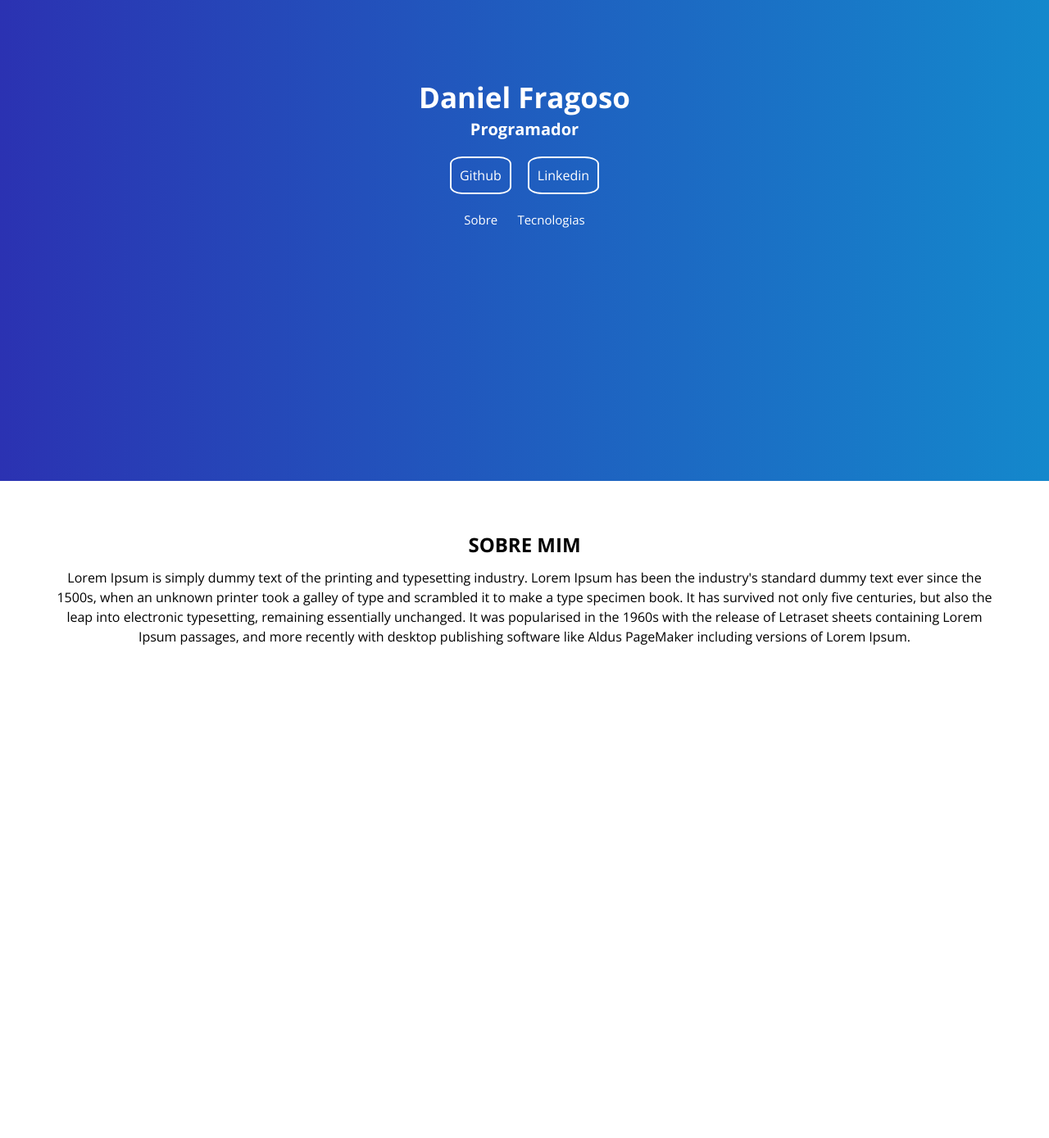
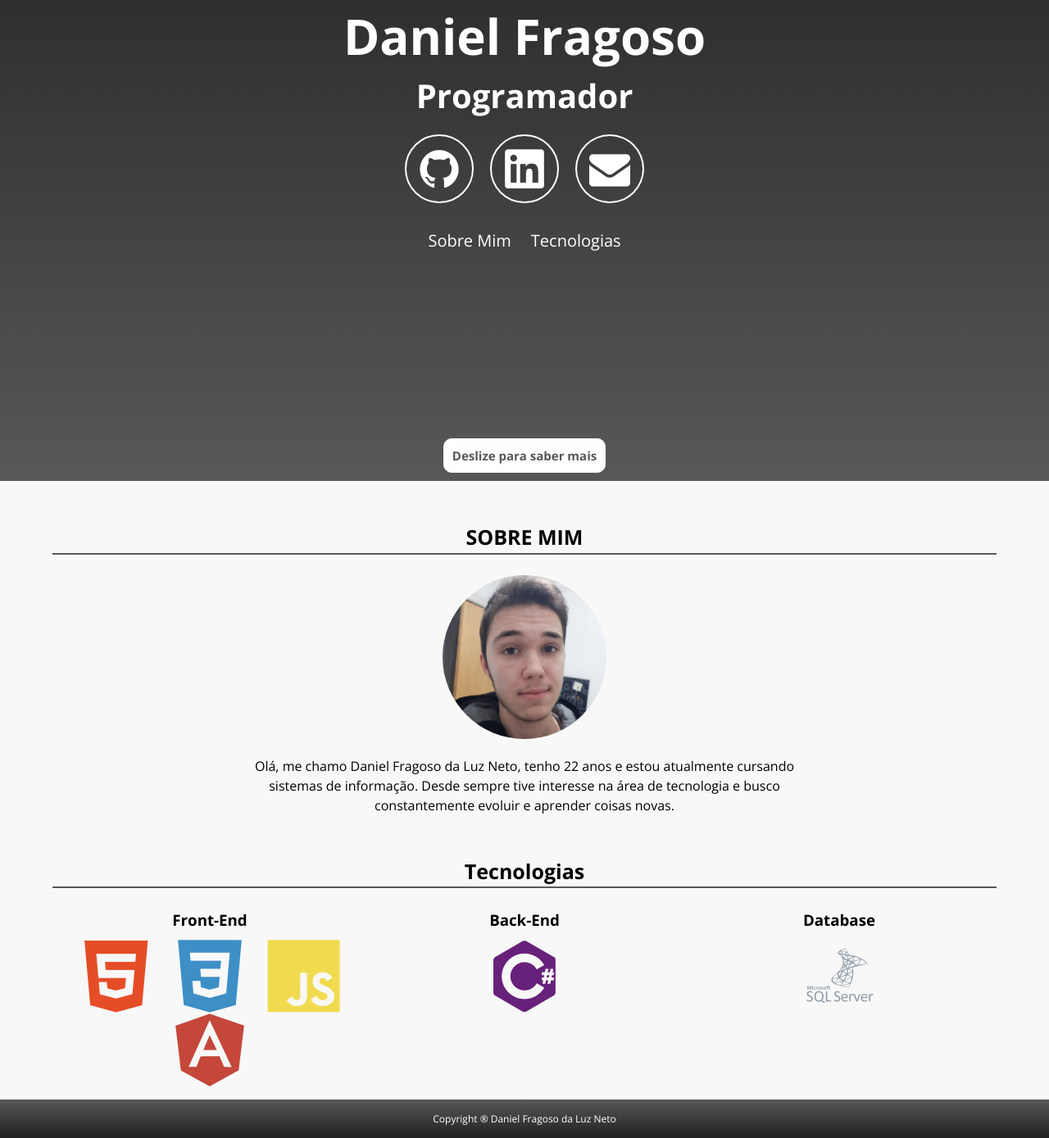
Before and after one commit to danielneto10/danielneto10.github.io, a plain HTML site: page index.html in a window 1280 px wide. Shown: the part 213-1602 px from the top of the page at 82% size. Before the commit the page ends 1072 px from the top, so only its background shows below. Drawn offline with nearby package versions, Linux system fonts and the light colour scheme.

Commit message:
Mudança de cor e ajustes

```diff
--- a/css/index.css
+++ b/css/index.css
@@ -9,40 +9,68 @@ html {
 }
 
 body {
-  justify-content: center;
-  align-items: center;
-  text-align: center;
-
   width: 100%;
   height: 100vh;
   font-family: "Open Sans", sans-serif;
 }
 
+main {
+  background: #f8f8f8;
+}
+
 .container {
+  display: flex;
+  justify-content: center;
+  text-align: center;
+
   margin: 0 auto;
+  padding-top: 50px;
   width: 90%;
   line-height: 1.5;
 }
 
-/* 1ª Parte (Nome) */
+.titulo {
+  border-bottom: 2px solid #585858;
+  margin-bottom: 10px;
+}
+
+/* Introducao */
 
 .introducao {
   display: flex;
   justify-content: center;
   align-items: center;
+  flex-direction: column;
 
   width: 100%;
   height: 100vh;
-  background: linear-gradient(to right, #2b32b2, #1488cc);
+  background: linear-gradient(#202020, #585858);
 }
 
 .introducao-conteudo {
   width: 80%;
   text-align: center;
-  justify-content: center;
+  color: #fff;
+  margin-top: auto;
+}
 
-  color: #fff;
-  position: absolute;
+.introducao-botao {
+  font-weight: bold;
+  font-size: 15px;
+  color: #585858;
+  background: #fff;
+  text-decoration: none;
+
+  border: 1px solid #fff;
+  border-radius: 10px;
+
+  margin-top: auto;
+  padding: 10px;
+  margin-bottom: 10px;
+}
+
+.introducao-conteudo h1 {
+  margin-bottom: 10px;
 }
 
 .introducao-titulo {
@@ -57,42 +85,154 @@ body {
 }
 
 .introducao-lista {
-  padding: 1.25em;
+  display: flex;
+  justify-content: center;
+  margin-bottom: 10px;
+}
+
+.introducao-item {
+  display: flex;
+  align-items: center;
+  justify-content: center;
+
+  font-size: 30px;
+  text-decoration: none;
+  color: #fff;
+  margin: 10px;
+
+  border: 2px solid #fff;
+  border-radius: 50%;
+
+  transition: 0.5s background;
+}
+
+.introducao-item i {
+  padding: 10px;
+}
+
+.introducao-item:hover {
+  background: #fff;
+  color: #585858;
+}
+
+.introducao-links {
   display: flex;
   justify-content: center;
 }
 
-.introcao-item {
-  border: 2px solid #ffffff;
-  border-radius: 20%;
-  padding: 10px;
-  margin: 0 10px;
-  transition: .7s background;
+.introducao-link {
+  font-size: 15px;
+  margin: 12px;
 
   text-decoration: none;
   color: #fff;
 }
 
-.introcao-item:hover {
-  color: #1488cc;
-  background: #fff;
+/* Sobre */
+
+.sobre-conteudo {
+  text-align: center;
 }
 
-.introducao-link {
-  font-size: 15px;
-  padding: 0px 10px;
-
-  text-decoration: none;
-  color: #fff;
+.sobre-conteudo p {
+  line-height: 1.5;
 }
 
-/* 2ª Parte (Sobre) */
-
-#sobre {
-  padding: 60px 0;
+.sobre-foto {
+  border-radius: 50%;
+  width: 200px;
+  max-width: 100%;
+  padding: 15px 0;
 }
 
-#sobre p {
-  padding: 10px 0;
-  line-height: 1.5;
+/* Tecnologias */
+
+#tecnologias {
+  flex-direction: column;
 }
+
+.tecnologia-conteudo {
+  display: flex;
+  flex-direction: column;
+}
+
+.tecnologia-item {
+  margin: 15px 0;
+  text-align: center;
+}
+
+.tecnologia-item h3 {
+  margin-bottom: 10px;
+}
+
+.tecnologia-item i {
+  font-size: 80px;
+  margin: 0 10px;
+}
+
+/* Footer */
+
+#footer {
+  background: linear-gradient(#585858, #202020);
+}
+
+.footer-conteudo {
+  color: #fff;
+  font-size: 12px;
+  padding: 15px;
+
+  text-align: center;
+}
+
+/* Responsividade Ipad */
+
+@media screen and (min-width: 768px) {
+  /* Introducao */
+  .introducao-titulo {
+    font-size: 60px;
+  }
+
+  .introducao-sub-titulo {
+    font-size: 40px;
+  }
+
+  .introducao-item {
+    font-size: 50px;
+  }
+
+  .introducao-item i {
+    padding: 15px;
+  }
+
+  .introducao-link {
+    font-size: 20px;
+  }
+
+  .titulo {
+    font-size: 25px;
+  }
+
+  .tecnologia-item i {
+    font-size: 90px;
+  }
+
+  .tecnologia-conteudo {
+    flex-direction: row;
+    justify-content: center;
+  }
+
+  .tecnologia-item {
+    width: 50%;
+  }
+
+  .tecnologia-item i {
+    padding-bottom: 10px;
+  }
+
+  @media screen and (min-width: 1024px) {
+    #sobre p {
+      max-width: 60%;
+      margin: 0 auto;
+    }
+  }
+}
--- a/index.html
+++ b/index.html
@@ -6,6 +6,8 @@
     <meta name="viewport" content="width=device-width, initial-scale=1.0">
     <link href="https://fonts.googleapis.com/css2?family=Open+Sans:wght@400;700&display=swap" rel="stylesheet">
     <link rel="stylesheet" href="css/index.css">
+    <link rel="stylesheet" href="https://cdn.jsdelivr.net/gh/devicons/devicon@v2.14.0/devicon.min.css">
+    <link rel="stylesheet" href="https://cdnjs.cloudflare.com/ajax/libs/font-awesome/4.7.0/css/font-awesome.min.css">
 </head>
 
 <body>
@@ -15,32 +17,56 @@
                 <span class="introducao-titulo">Daniel Fragoso</span>
                 <span class="introducao-sub-titulo">Programador</span>
             </h1>
-            <ul class="introducao-lista">
-                <a href="#" class="introcao-item">Github</a>
-                <a href="#" class="introcao-item">Linkedin</a>
-            </ul>
-            <a href="#sobre" class="introducao-link">Sobre</a>
-            <a href="" class="introducao-link">Tecnologias</a>
+            <div class="introducao-lista">
+                <a href="https://github.com/danielneto10" target="_blank" class="introducao-item"><i
+                        class="devicon-github-original"></i></a>
+                <a href="https://www.linkedin.com/in/daniel-fragoso-350141183/" target="_blank"
+                    class="introducao-item"><i class="devicon-linkedin-plain"></i></a>
+                <a href="mailto:daniel.fluz@hotmail.com" class="introducao-item"><i class="fa fa-envelope"></i></a>
+            </div>
+            <div class="introducao-links">
+                <a href="#sobre" class="introducao-link">Sobre Mim</a>
+                <a href="#tecnologias" class="introducao-link">Tecnologias</a>
+            </div>
         </div>
+        <a href="#sobre" class="introducao-botao">Deslize para saber mais</a>
     </div>
     <main>
         <section id="sobre" class="container">
             <div class="sobre-conteudo">
-                <h2>SOBRE MIM</h2>
-                <p>Lorem Ipsum is simply dummy text of the printing and typesetting industry. Lorem Ipsum has been the
-                    industry's standard dummy text ever since the 1500s, when an unknown printer took a galley of type
-                    and scrambled it to make a type specimen book. It has survived not only five centuries, but also the
-                    leap into electronic typesetting, remaining essentially unchanged. It was popularised in the 1960s
-                    with the release of Letraset sheets containing Lorem Ipsum passages, and more recently with desktop
-                    publishing software like Aldus PageMaker including versions of Lorem Ipsum. </p>
+                <h2 class="titulo">SOBRE MIM</h2>
+                <img class="sobre-foto" src="Images/fotoeu.jpg" alt="">
+                <p>Olá, me chamo Daniel Fragoso da Luz Neto, tenho 22 anos e estou atualmente cursando sistemas de
+                    informação. Desde sempre tive interesse na área de tecnologia e busco constantemente evoluir e
+                    aprender coisas novas.</p>
             </div>
         </section>
         <section id="tecnologias" class="container">
-            <div class="habilidades-conteudo">
-
+            <h2 class="titulo">Tecnologias</h2>
+            <div class="tecnologia-conteudo">
+                <div class="tecnologia-item">
+                    <h3>Front-End</h3>
+                    <i class="devicon-html5-plain colored"></i>
+                    <i class="devicon-css3-plain colored"></i>
+                    <i class="devicon-javascript-plain colored"></i>
+                    <i class="devicon-angularjs-plain colored"></i>
+                </div>
+                <div class="tecnologia-item">
+                    <h3>Back-End</h3>
+                    <i class="devicon-csharp-plain colored"></i>
+                </div>
+                <div class="tecnologia-item">
+                    <h3>Database</h3>
+                    <i class="devicon-microsoftsqlserver-plain-wordmark colored"></i>
+                </div>
             </div>
         </section>
     </main>
+    <footer id="footer">
+        <div class="footer-conteudo">
+            Copyright ® Daniel Fragoso da Luz Neto
+        </div>
+    </footer>
 </body>
 
 </html>
```
Also changed, not shown: Images/fotoeu.jpg (added).
